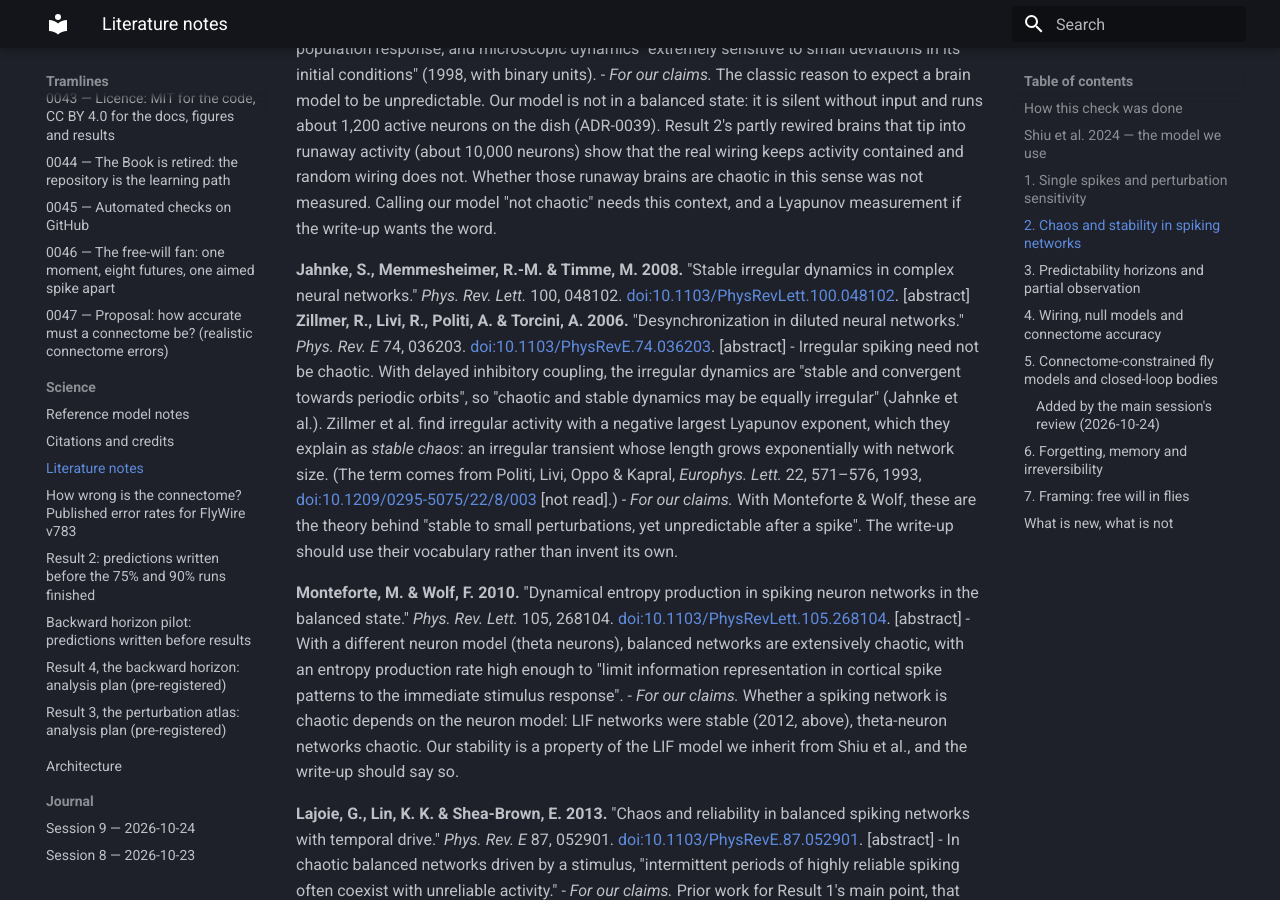
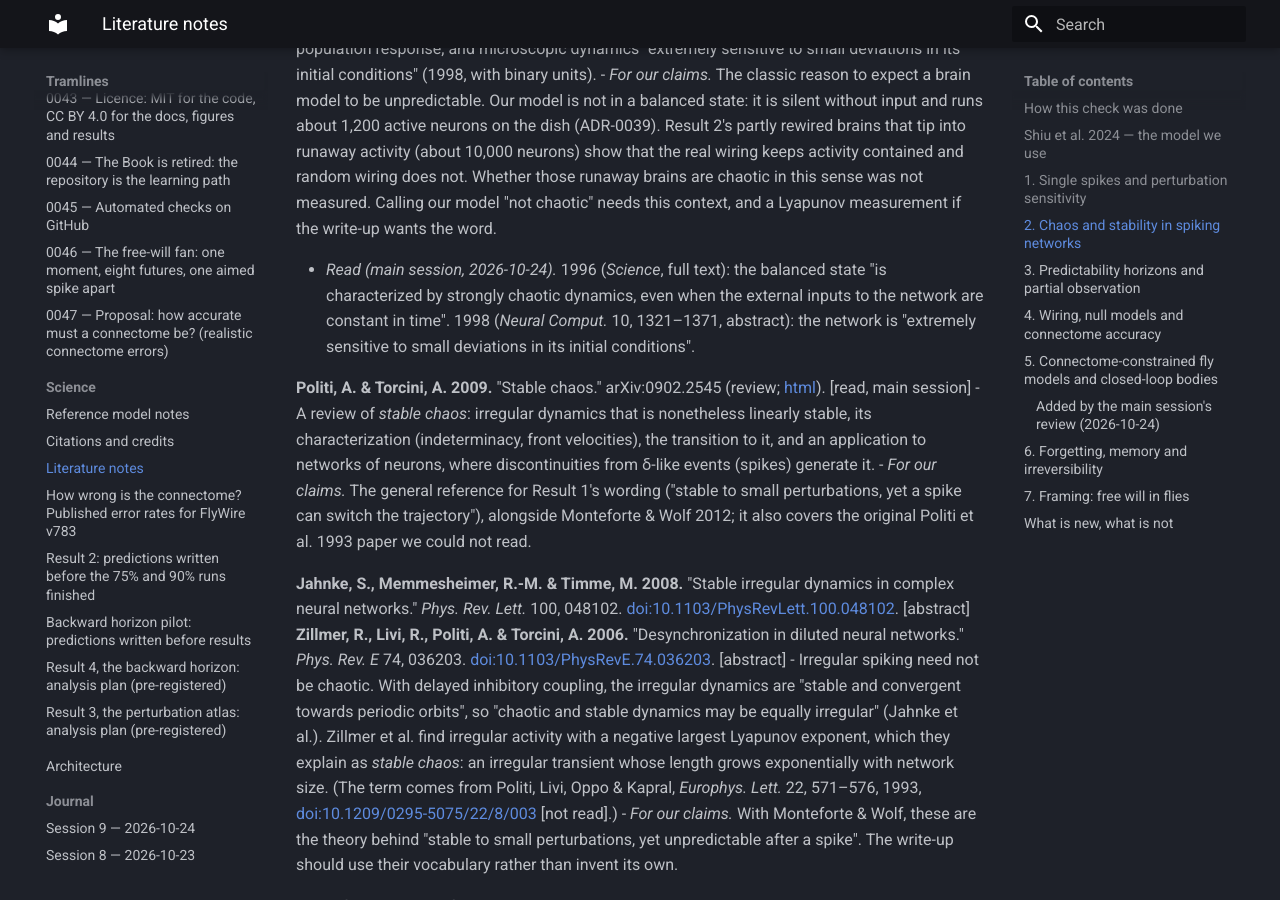
Before and after one commit to xMurungi/tramlines, an MkDocs documentation site: the page built from docs/science/literature-notes.md, in a window 1280 px wide and 900 px high, scrolled down 5071 px. Built offline with MkDocs 1.6.1 and Material for MkDocs 9.7.7, drawn with Linux system fonts in a browser that asks for light colours; some of the changed text lies outside the part shown.

Commit message:
docs: sources read (Landauer, Bennett, Clark & Chalmers, van Vreeswijk & Sompolinsky); Politi & Torcini 2009 added
The owner supplied copies of the papers the literature check could not
read (kept in .private/, never committed). Each claim as cited holds;
short quotations added, the citations marked read.

Co-Authored-By: Claude Opus 5.5 <noreply@anthropic.com>

```diff
--- a/docs/science/literature-notes.md
+++ b/docs/science/literature-notes.md
@@ -76,6 +76,12 @@ The connectome's own papers (Dorkenwald et al. 2024; Schlegel et al. 2024), the
 **van Vreeswijk, C. & Sompolinsky, H. 1996.** "Chaos in neuronal networks with balanced excitatory and inhibitory activity." *Science* 274, 1724–1726. [doi:10.1126/science.274.5293.1724](https://doi.org/10.1126/science.274.5293.1724). And **1998**, "Chaotic balanced state in a model of cortical circuits." *Neural Comput.* 10, 1321–1371. [doi:10.1162/089976698300017214](https://doi.org/10.1162/089976698300017214). [abstracts; full text not read]
 - Large sparse networks with strong excitatory and inhibitory synapses settle into a *balanced state*: irregular firing, linear population response, and microscopic dynamics "extremely sensitive to small deviations in its initial conditions" (1998, with binary units).
 - *For our claims.* The classic reason to expect a brain model to be unpredictable. Our model is not in a balanced state: it is silent without input and runs about 1,200 active neurons on the dish (ADR-0039). Result 2's partly rewired brains that tip into runaway activity (about 10,000 neurons) show that the real wiring keeps activity contained and random wiring does not. Whether those runaway brains are chaotic in this sense was not measured. Calling our model "not chaotic" needs this context, and a Lyapunov measurement if the write-up wants the word.
+
+- *Read (main session, 2026-10-24).* 1996 (*Science*, full text): the balanced state "is characterized by strongly chaotic dynamics, even when the external inputs to the network are constant in time". 1998 (*Neural Comput.* 10, 1321–1371, abstract): the network is "extremely sensitive to small deviations in its initial conditions".
+
+**Politi, A. & Torcini, A. 2009.** "Stable chaos." arXiv:0902.2545 (review; [html](https://arxiv.org/html/0902.2545v1)). [read, main session]
+- A review of *stable chaos*: irregular dynamics that is nonetheless linearly stable, its characterization (indeterminacy, front velocities), the transition to it, and an application to networks of neurons, where discontinuities from δ-like events (spikes) generate it.
+- *For our claims.* The general reference for Result 1's wording ("stable to small perturbations, yet a spike can switch the trajectory"), alongside Monteforte & Wolf 2012; it also covers the original Politi et al. 1993 paper we could not read.
 
 **Jahnke, S., Memmesheimer, R.-M. & Timme, M. 2008.** "Stable irregular dynamics in complex neural networks." *Phys. Rev. Lett.* 100, 048102. [doi:10.1103/PhysRevLett.100.048102](https://doi.org/10.1103/PhysRevLett.100.048102). [abstract]
 **Zillmer, R., Livi, R., Politi, A. & Torcini, A. 2006.** "Desynchronization in diluted neural networks." *Phys. Rev. E* 74, 036203. [doi:10.1103/PhysRevE.74.036203](https://doi.org/10.1103/PhysRevE.74.036203). [abstract]
@@ -188,11 +194,13 @@ So "a closed-loop, embodied whole-brain fly" is established, even pre-registered
 ## 6. Forgetting, memory and irreversibility
 *For Result 4 (the backward horizon).*
 
-**Landauer, R. 1961.** "Irreversibility and heat generation in the computing process." *IBM J. Res. Dev.* 5, 183–191. [doi:10.1147/rd.53.0183](https://doi.org/10.1147/rd.53.0183). [not read]
-**Bennett, C. H. 1973.** "Logical reversibility of computation." *IBM J. Res. Dev.* 17, 525–532. [doi:10.1147/rd.176.0525](https://doi.org/10.1147/rd.176.0525). [not read]
+**Landauer, R. 1961.** "Irreversibility and heat generation in the computing process." *IBM J. Res. Dev.* 5, 183–191. [doi:10.1147/rd.53.0183](https://doi.org/10.1147/rd.53.0183). [read 2026-10-24, main session]
+**Bennett, C. H. 1973.** "Logical reversibility of computation." *IBM J. Res. Dev.* 17, 525–532. [doi:10.1147/rd.176.0525](https://doi.org/10.1147/rd.176.0525). [read 2026-10-24, main session]
 **Bérut, A. et al. 2012.** "Experimental verification of Landauer's principle linking information and thermodynamics." *Nature* 483, 187–189. [doi:10.1038/nature10872](https://doi.org/10.1038/nature10872). [abstract]
 - Landauer: erasing information (a logically irreversible, many-to-one step) costs a minimum of heat. Bennett: computation can in principle be made logically reversible. Bérut et al. measured the Landauer bound with a colloidal particle in a double-well trap.
 - *For our claims.* These are about the *thermodynamics* of erasure. Result 4 is not; it measures how a dissipative model loses the information that would tell two pasts apart. The link is narrower, and worth stating precisely: the computer's rounding, which ADR-0041 found decides whether the tiniest differences are erased or frozen, is a many-to-one map, logically irreversible in Landauer's sense. The model's equations, run in exact arithmetic, only shrink differences and never erase them. The write-up should not suggest that Result 4 says anything about heat or physical entropy.
+
+- *Read (main session, 2026-10-24).* Landauer: logically irreversible functions require "a minimal heat generation … of the order of kT", and this dissipation "serves the purpose of standardizing signals and making them independent of their exact logical history". Bennett: a computer "may be made logically reversible at every step" by saving intermediate results instead of erasing them. The phrase "independent of their exact logical history" is the precise bridge to Result 4: the computer's rounding makes the faintest differences vanish or freeze (ADR-0041), while the model's own equations only fade them. The heat cost itself plays no part in our results.
 
 **Maass, W., Natschläger, T. & Markram, H. 2002.** "Real-time computing without stable states: a new framework for neural computation based on perturbations." *Neural Comput.* 14, 2531–2560. [doi:10.1162/089976602760407955](https://doi.org/10.1162/089976602760407955). [abstract]
 - The liquid state machine: a recurrent circuit of integrate-and-fire neurons acts as a "universal analog fading memory", from which readouts recover recent inputs.
@@ -206,9 +214,11 @@ So "a closed-loop, embodied whole-brain fly" is established, even pre-registered
 - IEEE floating point systematically distorts the statistics of a simple chaotic map (the generalised Bernoulli map), in ways more precision does not cure.
 - *For our claims.* Prior work for the general point of ADR-0041's exact-arithmetic check: the computer's number system can change a simulation's long-run answer. Their system is chaotic and expanding; ours contracts, where rounding freezes or erases differences instead. Cite as related, not as the same effect.
 
-**Clark, A. & Chalmers, D. 1998.** "The extended mind." *Analysis* 58, 7–19. [doi:10.1093/analys/58.1.7](https://doi.org/10.1093/analys/58.1.7). [not read]
+**Clark, A. & Chalmers, D. 1998.** "The extended mind." *Analysis* 58(1), 7–19. [doi:10.1093/analys/58.1.7](https://doi.org/10.1093/analys/58.1.7). [read 2026-10-24, main session]
 - Philosophy: cognitive processes, and memory, can extend into the body and environment.
 - *For our claims.* The conceptual precedent for Result 4's "the body remembers": a past kept in where the body is and what it senses rather than in the brain. If the write-up uses that framing, it should cite this, after reading it, and say that the idea is old and only the measurement is ours.
+
+- *Read (main session).* The paper's example is Otto, who has Alzheimer's and keeps what he learns in a notebook he carries everywhere: the notebook plays the role memory plays for others. Our "the body remembers" is a physical, not a philosophical, version (a past kept in where the body is and what it senses), so cite it as a conceptual precedent and say the analogy is loose.
 
 ## 7. Framing: free will in flies
 **Brembs, B. 2011.** "Towards a scientific concept of free will as a biological trait: spontaneous actions and decision-making in invertebrates." *Proc. R. Soc. B* 278, 930–939 (published online 2010). [doi:10.1098/rspb.2010.2325](https://doi.org/10.1098/rspb.2010.2325). [abstract]
```
Also changed, not shown: docs/decisions/history.md (+1 -0 lines), docs/science/citations.md (+4 -3 lines).
